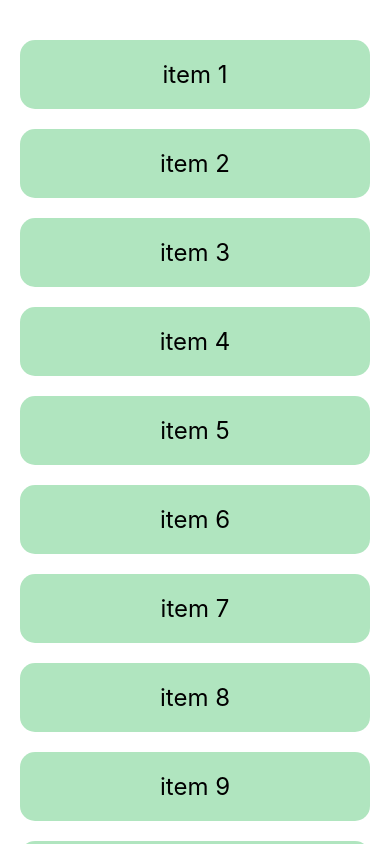
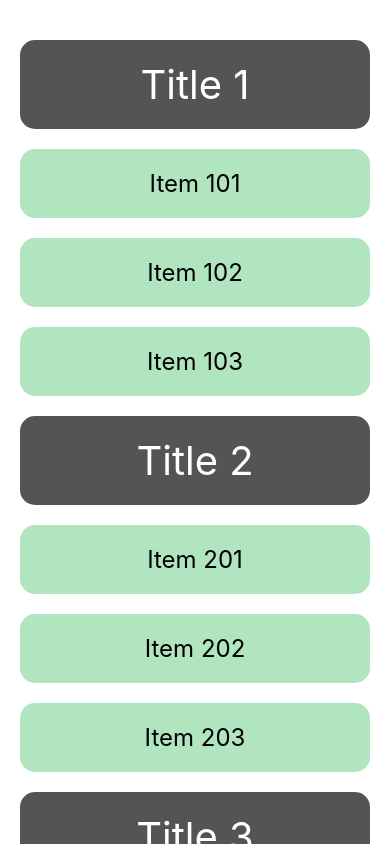
Before and after one commit to cheestick/rn-mash, a React Native app: screen / in a window 390 px wide. Built offline with nearby package versions, Linux system fonts and the light colour scheme.

Commit message:
section list

```diff
--- a/App.tsx
+++ b/App.tsx
@@ -1,5 +1,5 @@
 import { useState } from 'react';
-import { FlatList, RefreshControl, ScrollView, StyleSheet, Text, View } from 'react-native';
+import { FlatList, RefreshControl, ScrollView, SectionList, StyleSheet, Text, View } from 'react-native';
 import { dataList, titleList } from './mock';
 
 
@@ -19,7 +19,22 @@ export default function App() {
   return (
     <View style={sx.container}>
 
-      <FlatList
+      <SectionList
+        keyExtractor={(item, index) => index.toString()}
+        sections={titleList}
+        renderSectionHeader={({section}) => (
+        <View style={[sx.item, {backgroundColor: '#000000aa'}]} >
+            <Text  style={[sx.text, {fontSize: 40, color: 'white'} ]}>{section.title}</Text>
+        </View>
+        )}
+        renderItem={ ({item}) =>
+        <View style={sx.item} >
+            <Text  style={sx.text}>{item}</Text>
+        </View>
+        }
+      />
+
+      {/* <FlatList
         data={items}
         // numColumns={2}
         horizontal={false}
@@ -35,7 +50,7 @@ export default function App() {
           onRefresh={onRefresh}
           tintColor={'#ff00ff45'}
           />}
-      />
+      /> */}
 
       {/* <ScrollView
         horizontal={false}
```
